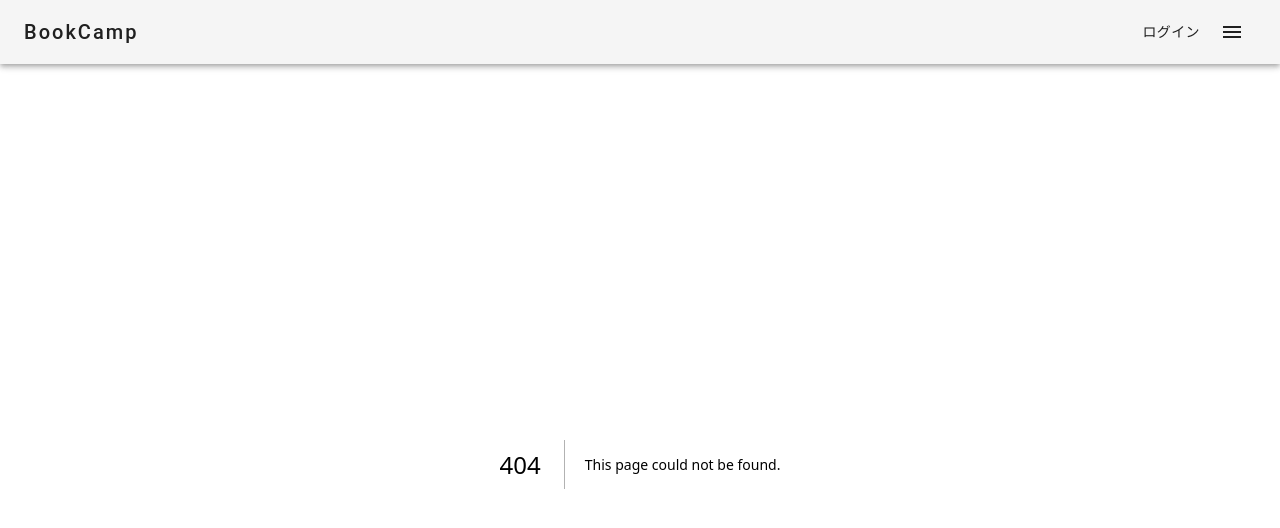
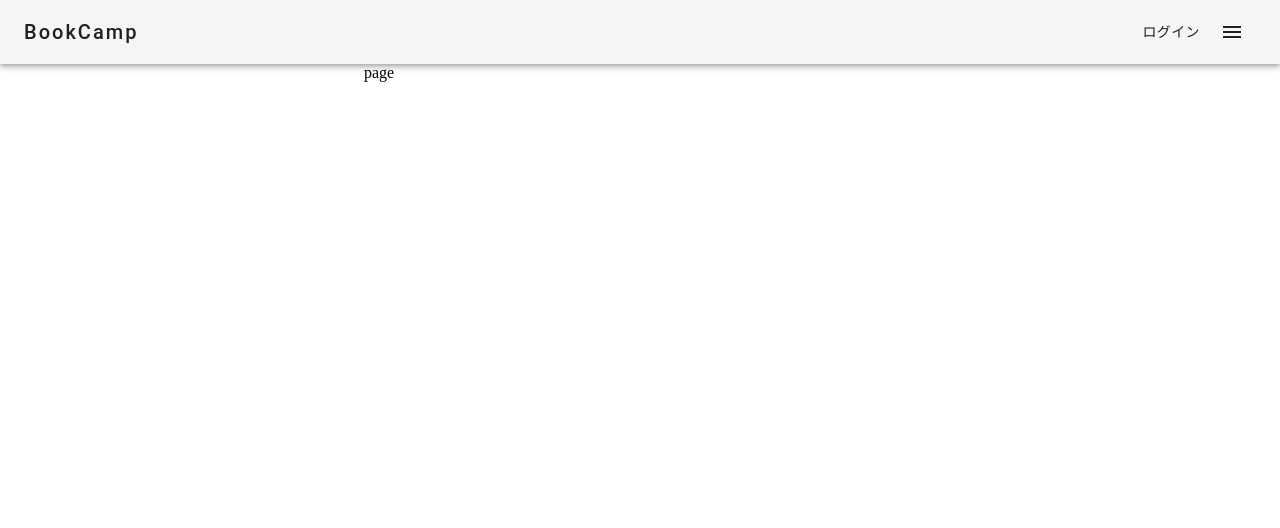
Before and after one commit to shiori-42/CanBook, a Next.js app in the folder frontend/: page /login in a window 1280 px wide. Before the commit this address had no page. Shown: the top 528 px of the page. Built offline with nearby package versions, Linux system fonts and the light colour scheme.

Commit message:
ログイン画面へのページ遷移の準備

```diff
--- a/frontend/app/components/Header.tsx
+++ b/frontend/app/components/Header.tsx
@@ -22,7 +22,7 @@ export default function ButtonAppBar() {
           >
             BookCamp
           </Typography>
-          <Button color="inherit" sx={{ fontFamily: "" }}>
+          <Button color="inherit" href="/login">
             ログイン
           </Button>
           <IconButton
--- /dev/null
+++ b/frontend/app/login/page.tsx
@@ -0,0 +1,7 @@
+import React from "react";
+
+const page = () => {
+  return <div>page</div>;
+};
+
+export default page;
```
